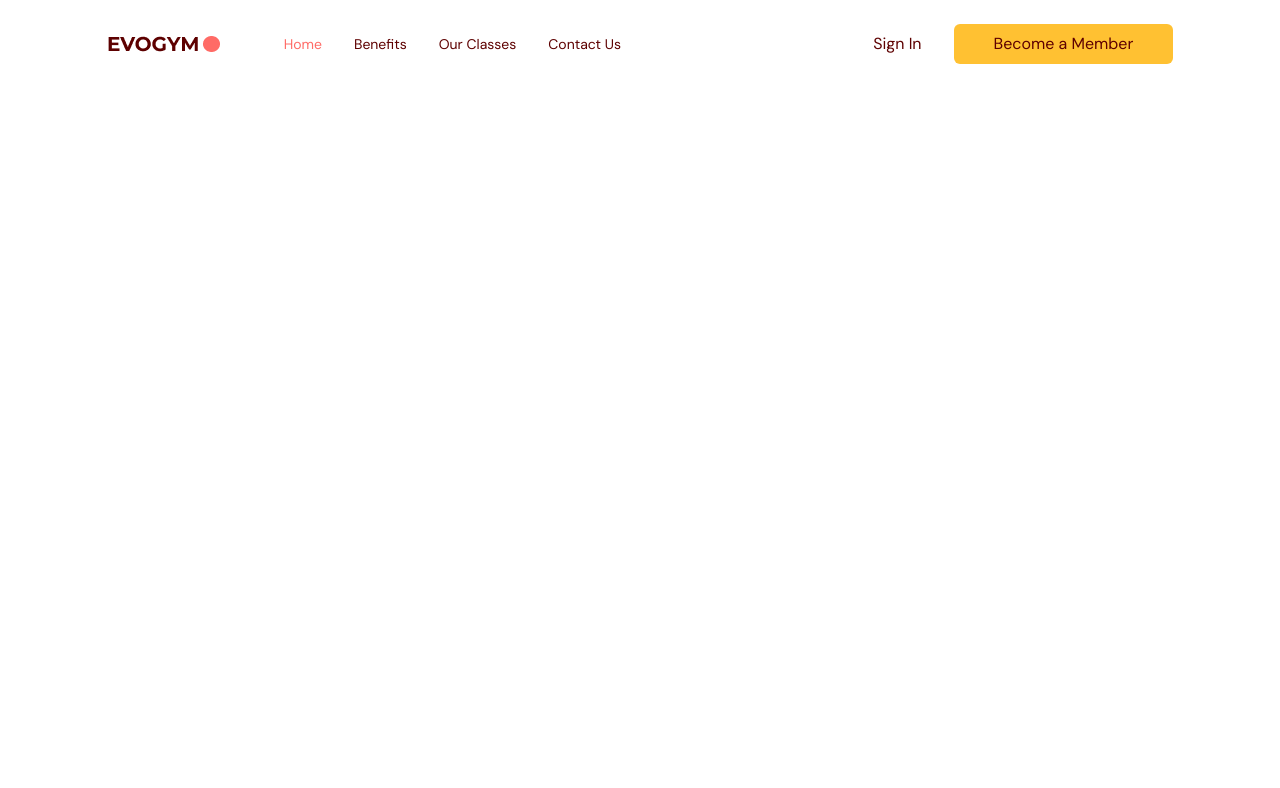
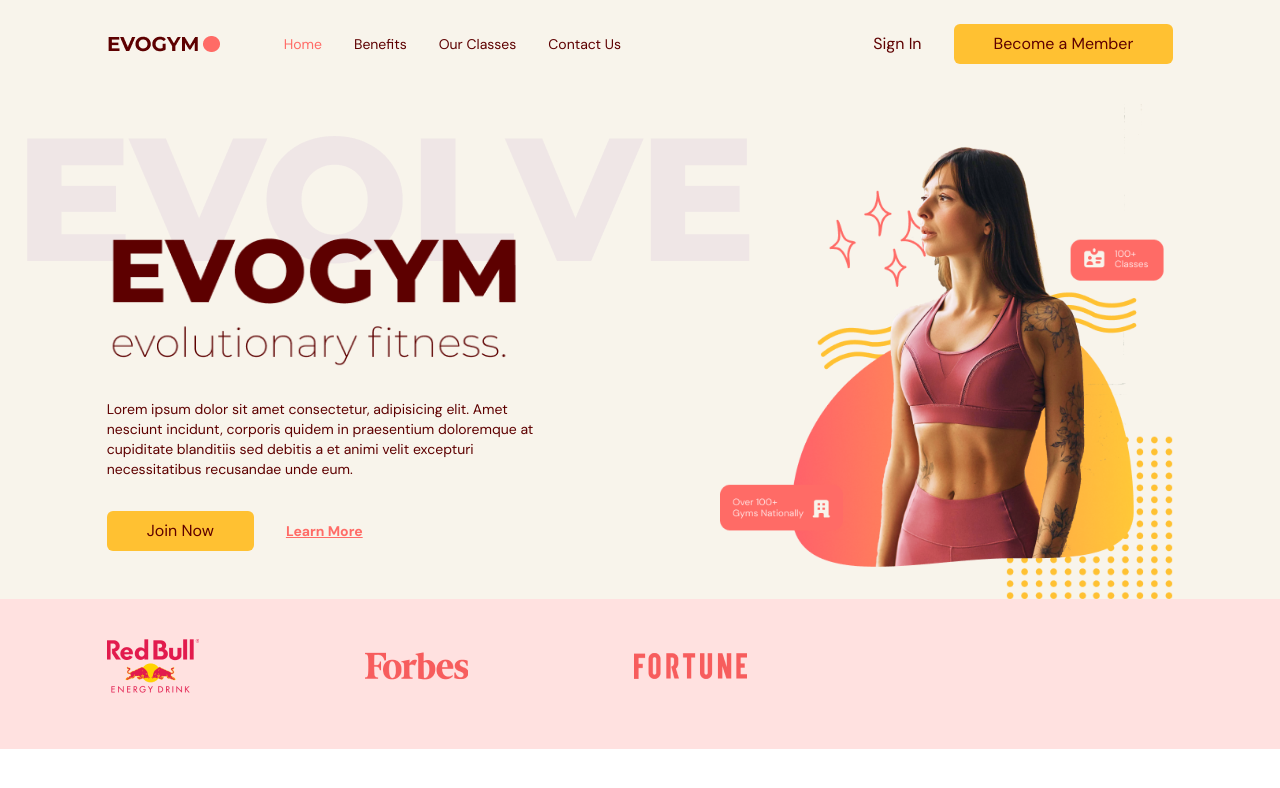
Before and after one commit to meyoh-23/fitness, a React (Vite) app: page / in a window 1280 px wide. Shown: the top 788 px of the page. Built offline with nearby package versions, Linux system fonts and the light colour scheme.

Commit message:
completed homepage

```diff
--- a/src/App.tsx
+++ b/src/App.tsx
@@ -1,5 +1,6 @@
 import { useEffect, useState } from "react";
 import Navbar from "@/scenes/navbar";
+import Home from "@/scenes/home";
 import { SelectedPage } from "@/shared/types";
 
 function App() {
@@ -27,6 +28,9 @@ function App() {
         setSelectedPage={setSelectedPage}
         topOfPage={topOfPage}
         />
+        <Home
+        setSelectedPage={setSelectedPage}
+        />
       </div>
     </>
   )
--- /dev/null
+++ b/src/scenes/home/index.tsx
@@ -0,0 +1,84 @@
+import { SelectedPage } from "@/shared/types";
+import ActionButton from "@/shared/ActionButton";
+import HomePageText from "@/assets/HomePageText.png";
+import HomepageGraphics from "@/assets/HomePageGraphic.png";
+import SponsorRedBull from "@/assets/SponsorRedBull.png";
+import SponsorForbes from "@/assets/SponsorForbes.png";
+import sponsorFortunes from "@/assets/SponsorFortune.png";
+import useMediaQuery from "@/hooks/useMediaQuery";
+import AnchorLink from "react-anchor-link-smooth-scroll";
+import { motion } from "framer-motion";
+
+type Props = {
+    setSelectedPage: (value: SelectedPage) => void;
+};
+
+const Home = ({setSelectedPage}: Props) => {
+  const isAboveMediumScreen = useMediaQuery("(min-width: 1060px)");
+
+  return (
+    <section
+    id="home"
+    className="gap-16 bg-gray-20 pb-10 py-10 md:h-full md:pb-0"
+    >
+      {/* IMAGE AND MAIN HEADER */}
+      <div className="md:flex mx-auto w-5/6 items-center justify-center md:h-5/6">
+        {/* MAIN HEADER */}
+        <div className="z-10 mt-32 md:basis-3/5">
+          {/* HEADINGS */}
+          <motion.div className="md:-mt-top-20"
+          initial="hidden"
+          whileInView="visible"
+          viewport={{once: true, amount: 0.5 }}
+          transition={{duration: 0.5}}
+          variants={{
+            hidden: { opacity: 0, x: -50 },
+            visible: {opacity: 1, x: 0 }
+          }}
+          >
+            <div className="relative">
+              <div className="before:absolute before:-top-20 before:-left-20 before:z-[-1] md:before:content-evolvetext">
+                <img src={HomePageText} alt="home-page-text" />
+              </div>
+            </div>
+            <p className="mt-8 text-sm ">
+              Lorem ipsum dolor sit amet consectetur, adipisicing elit. Amet nesciunt incidunt, corporis quidem in praesentium doloremque at cupiditate blanditiis sed debitis a et animi velit excepturi necessitatibus recusandae unde eum.
+            </p>
+          </motion.div>
+           {/* ACTIONS */}
+          <div className="mt-8 flex items-center gap-8 md:justify-start">
+          <ActionButton setSelectedPage={setSelectedPage} children="Join Now"/>
+          <AnchorLink
+          className="text-sm font-bold text-primary-500 underline hover:text-secondary-500"
+          onClick={()=>setSelectedPage(SelectedPage.ContacUs)}
+          href={`#${SelectedPage.ContacUs}`}
+          >
+            <p>Learn More</p>
+          </AnchorLink>
+        </div>
+        </div>
+
+         {/* IMAGE */}
+      <div className="flex basis-3/5 justify-center md:z-10 md:ml-40 md:mt-16 md:justify-items-end">
+        <img src={HomepageGraphics} alt="home-page-graphic" />
+      </div>
+      </div>
+
+      {/* sponsors */}
+      {isAboveMediumScreen && (
+        <div className="h-[150px] w-full bg-primary-100 py-10">
+          <div className="mx-auto w-5/6 ">
+            <div className="flex w-3/5 items-center justify-between gap-8">
+              <img src={SponsorRedBull} alt="redbull-sponsors" />
+              <img src={SponsorForbes} alt="forbes-sponsors" />
+              <img src={sponsorFortunes} alt="fortune-sponsor" />
+            </div>
+          </div>
+        </div>
+      )}
+    </section>
+
+  )
+}
+
+export default Home;
```
